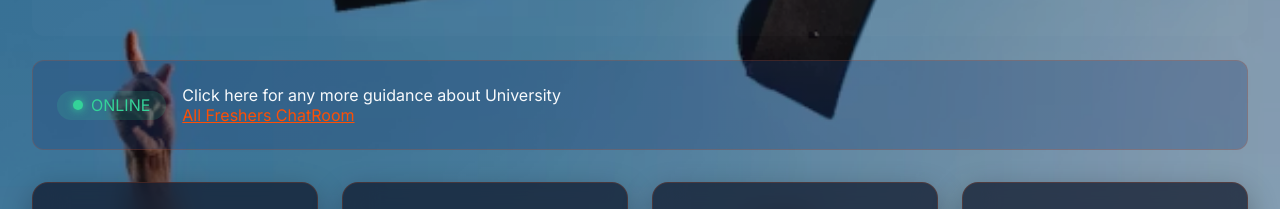
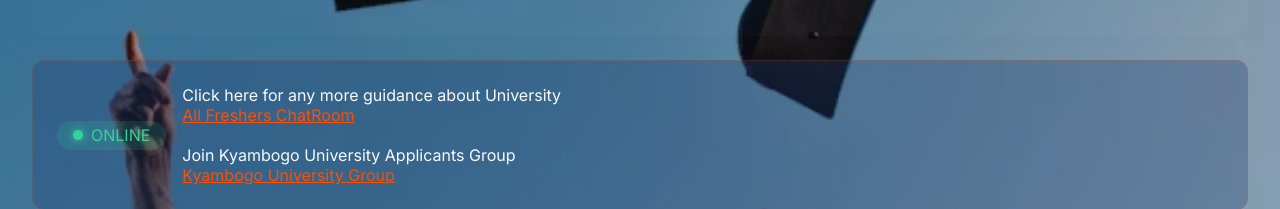
Before and after one commit to bleemist/NUVA, a website: page public/index.html in a window 1280 px wide. Shown: the part 219-428 px from the top of the page. Drawn offline with Linux system fonts and the light colour scheme; a script that the page names is missing.

Commit message:
Add files via upload

```diff
--- a/public/index.html
+++ b/public/index.html
@@ -521,7 +521,7 @@
 <div class="overlay" id="overlay" onclick="toggleMenu()"></div>
 <aside class="sidebar" id="sidebar">
   <div style="display:flex; align-items:center; gap:0.8rem; margin-bottom:2rem;">
-    <div class="nuva-logo" style="width:42px; height:42px; font-size:1rem;">NU</div>
+    <div class="nuva-logo" style="width:42px; height:42px; font-size:1rem;">NUVA</div>
     <span style="font-family:'Poppins'; font-size:1.4rem; background:linear-gradient(to right, #fe4f04, #ff7a2d); -webkit-background-clip:text; -webkit-text-fill-color:transparent;">NUVA</span>
   </div>
   <ul class="menu-list">
@@ -557,7 +557,8 @@
 
     <div class="status-message" id="statusMessage">
       <span class="status-online" id="systemStatus">ONLINE</span>
-      <span id="statusText">Click here for any more guidance about University<br><a href="https://chat.whatsapp.com/GLLeaXw02EXBAHYO1bO6w2" style="color:#fe4f04;">All Freshers ChatRoom</a></span>
+      <span id="statusText">Click here for any more guidance about University<br><a href="https://chat.whatsapp.com/GLLeaXw02EXBAHYO1bO6w2" style="color:#fe4f04;">All Freshers ChatRoom</a><br><br>
+      Join Kyambogo University Applicants Group<br><a href="https://chat.whatsapp.com/Ew3VPtWmxgV2ZZSxlsFt7u" style="color:#fe4f04;">Kyambogo University Group</a></span>
     </div>
 
     <div class="stats-grid">
```
